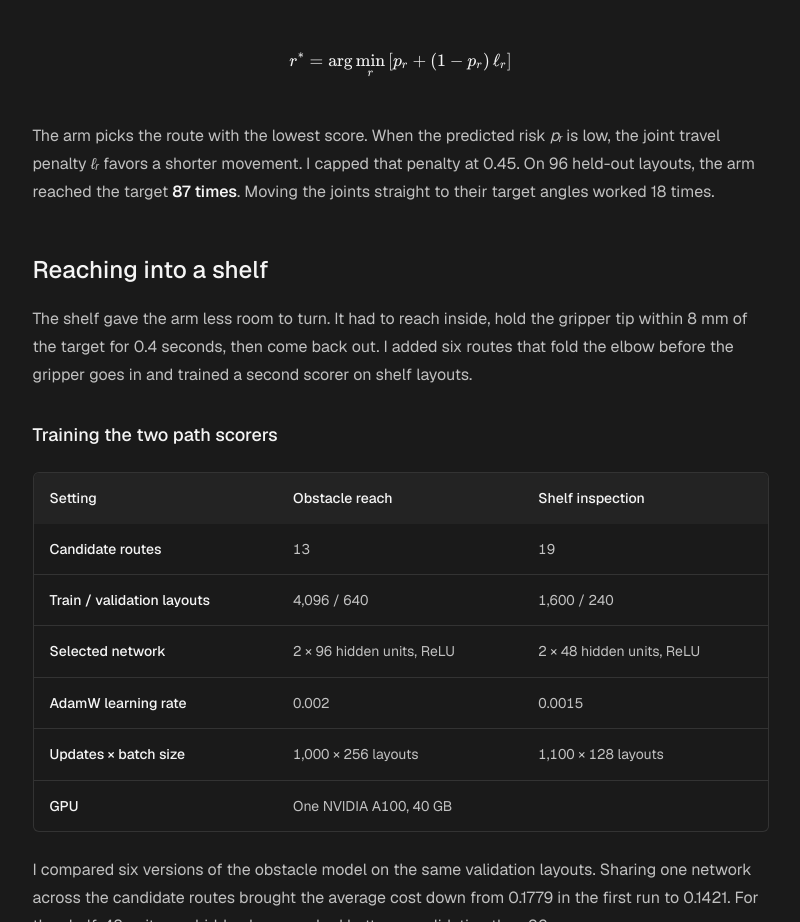
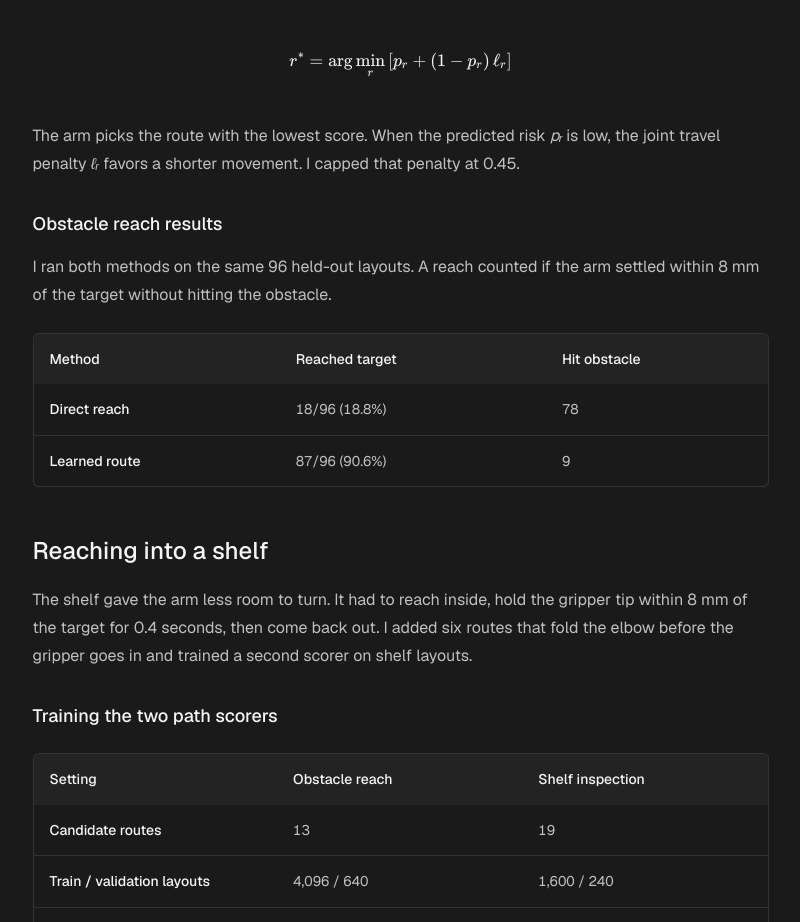
Before and after one commit to Ehdunhackme/ehdunhackme.github.io, a Next.js app: page /writings/so101-path-learning in a window 1280 px wide. Shown: the part 2123-3045 px from the top of the page, without its empty margins (232-1032 px from the left). Built offline with nearby package versions, Linux system fonts and the light colour scheme.

Commit message:
Show obstacle reach outcomes on the 96 held-out layouts

```diff
--- a/src/content/arcbench.tsx
+++ b/src/content/arcbench.tsx
@@ -92,10 +92,24 @@ export function ArcbenchArticle() {
         <p>
           The arm picks the route with the lowest score. When the predicted
           risk <var>pᵣ</var> is low, the joint travel penalty <var>ℓᵣ</var>{" "}
-          favors a shorter movement. I capped that penalty at 0.45. On 96
-          held-out layouts, the arm reached the target <strong>87 times</strong>.
-          Moving the joints straight to their target angles worked 18 times.
+          favors a shorter movement. I capped that penalty at 0.45.
         </p>
+        <h3 id="obstacle-reach-results">Obstacle reach results</h3>
+        <p>
+          I ran both methods on the same 96 held-out layouts. A reach counted
+          if the arm settled within 8 mm of the target without hitting the obstacle.
+        </p>
+        <div className={styles.tableScroll}>
+          <table aria-labelledby="obstacle-reach-results">
+            <thead>
+              <tr><th scope="col">Method</th><th scope="col">Reached target</th><th scope="col">Hit obstacle</th></tr>
+            </thead>
+            <tbody>
+              <tr><th scope="row">Direct reach</th><td>18/96 (18.8%)</td><td>78</td></tr>
+              <tr><th scope="row">Learned route</th><td>87/96 (90.6%)</td><td>9</td></tr>
+            </tbody>
+          </table>
+        </div>
 
         <h2 id="reaching">Reaching into a shelf</h2>
         <p>
```
